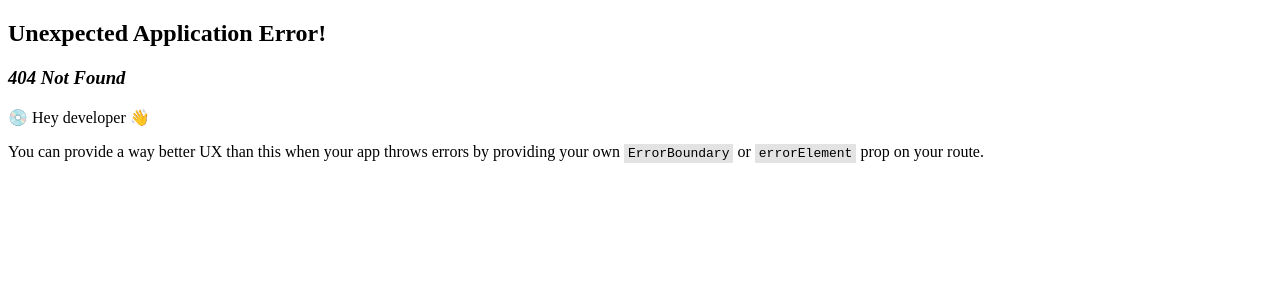
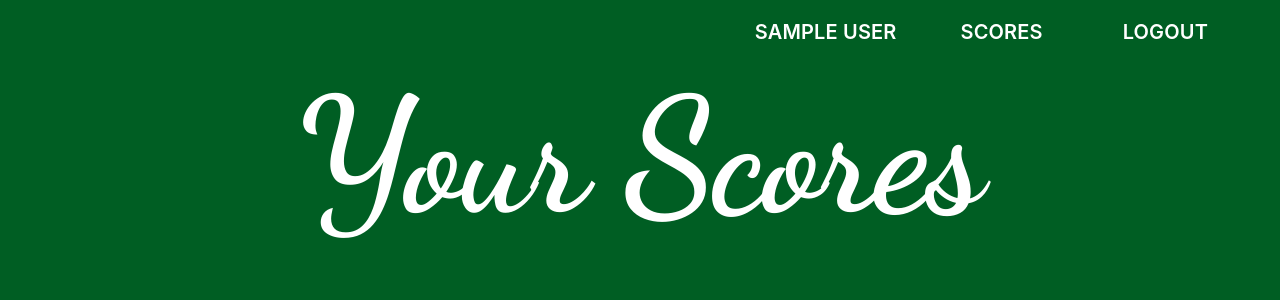
Before and after one commit to tylerpgen/golf-scores, a React (Vite) app in the folder client/: page /scores in a window 1280 px wide. Before the commit this address had no page. Shown: the top 300 px of the page. Built offline with nearby package versions, Linux system fonts and the light colour scheme; sample sign-in values are in the browser's storage.

Commit message:
changed links when logged in to go to scores

```diff
--- a/client/src/components/HomeButton.jsx
+++ b/client/src/components/HomeButton.jsx
@@ -1,14 +1,25 @@
-import { AppBar, IconButton, Link, Toolbar } from "@mui/material";
+import { AppBar, IconButton, Toolbar } from "@mui/material";
 import HomeIcon from "@mui/icons-material/Home";
+import { useNavigate } from "react-router-dom";
+import { useSelector } from "react-redux";
 
 const HomeButton = () => {
+  const navigate = useNavigate();
+  const { userInfo } = useSelector((state) => state.auth);
+
+  const handleClick = () => {
+    if (userInfo) {
+      navigate("/scores"); // Navigate to "/scores" if userInfo exists
+    } else {
+      navigate("/"); // Navigate to "/" if userInfo doesn't exist
+    }
+  };
+
   return (
     <AppBar position="sticky" sx={{ background: "#005e23", boxShadow: "none" }}>
       <Toolbar sx={{ flexGrow: 1, display: "flex", justifyContent: "right" }}>
-        <IconButton sx={{ ml: "auto" }}>
-          <Link href="/" sx={{ cursor: "pointer" }}>
-            <HomeIcon sx={{ color: "white", fontSize: 40 }} />
-          </Link>
+        <IconButton sx={{ ml: "auto" }} onClick={handleClick}>
+          <HomeIcon sx={{ color: "white", fontSize: 40 }} />
         </IconButton>
       </Toolbar>
     </AppBar>
--- a/client/src/components/Navbar.jsx
+++ b/client/src/components/Navbar.jsx
@@ -63,11 +63,21 @@ const Navbar = () => {
                     {userInfo.name}
                   </Typography>
                 </Link>
+                <Link
+                  color="white"
+                  variant="button"
+                  underline="none"
+                  href={"/scores"}
+                  sx={{ mx: 4, "&:hover": { textDecoration: "none" } }}
+                >
+                  <Typography variant="h6" fontWeight="600" fontFamily="Inter">
+                    Scores
+                  </Typography>
+                </Link>
                 <Button
                   color="white"
                   variant="button"
                   underline="none"
-                  href={"/"}
                   sx={{ mx: 4, "&:hover": { textDecoration: "none" } }}
                   onClick={logoutHandler}
                 >
--- a/client/src/index.jsx
+++ b/client/src/index.jsx
@@ -10,6 +10,7 @@ import HomePage from "./pages/HomePage.jsx";
 import LoginPage from "./pages/LoginPage.jsx";
 import RegisterPage from "./pages/RegisterPage.jsx";
 import ProfilePage from "./pages/ProfilePage.jsx";
+import ScoresPage from "./pages/ScoresPage.jsx";
 
 const router = createBrowserRouter(
   createRoutesFromElements(
@@ -20,6 +21,7 @@ const router = createBrowserRouter(
       {/* Private Routes */}
       <Route path="" element={<PrivateRoute />}>
         <Route path="/profile" element={<ProfilePage />} />
+        <Route path="/scores" element={<ScoresPage />} />
       </Route>
     </Route>
   )
--- a/client/src/pages/LoginPage.jsx
+++ b/client/src/pages/LoginPage.jsx
@@ -26,7 +26,7 @@ const LoginPage = () => {
 
   useEffect(() => {
     if (userInfo) {
-      navigate("/");
+      navigate("/scores");
     }
   }, [navigate, userInfo]);
 
@@ -43,7 +43,6 @@ const LoginPage = () => {
     try {
       const res = await login(formData).unwrap();
       dispatch(setCredentials({ ...res }));
-      navigate("/");
     } catch (error) {
       toast.error(error?.data?.message || error.error);
     }
--- /dev/null
+++ b/client/src/pages/ScoresPage.jsx
@@ -0,0 +1,43 @@
+import { useTheme } from "@emotion/react";
+import { Typography, Container, Box, Button, Link } from "@mui/material";
+import Navbar from "../components/Navbar";
+
+const ScoresPage = () => {
+  const theme = useTheme();
+  return (
+    <>
+      <Navbar />
+      {/* Landing Page */}
+      <Box
+        sx={{
+          minHeight: "100vh",
+          backgroundColor: "#005e23",
+          display: "flex",
+          flexDirection: "column",
+        }}
+      >
+        <Container maxWidth="lg" sx={{}}>
+          <Typography
+            align="center"
+            variant="h1"
+            sx={{
+              mb: "8px",
+              color: "white",
+              fontSize: "4rem",
+              fontFamily: "Dancing Script",
+              fontWeight: "700",
+              [theme.breakpoints.up("lg")]: {
+                fontSize: "10rem",
+              },
+            }}
+          >
+            Your Scores
+          </Typography>
+          <Container align="center"></Container>
+        </Container>
+      </Box>
+    </>
+  );
+};
+
+export default ScoresPage;
```
